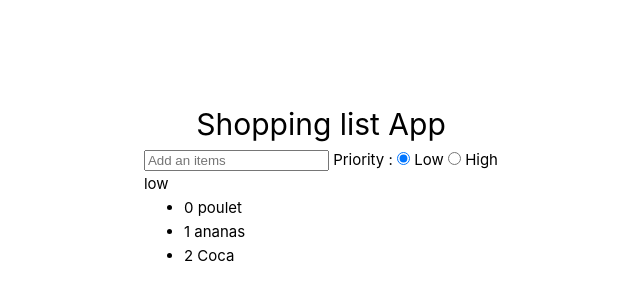
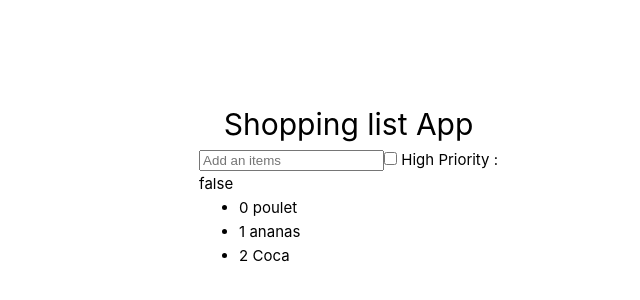
Before and after one commit to ElvinKyungu/CompositionAPIProject, a Vue app: page / in a window 1280 px wide. Shown: the part 216-516 px from the top of the page, without its empty margins (142-782 px from the left). Built offline with nearby package versions, Linux system fonts and the light colour scheme.

Commit message:
fix : ajusting the same logic on priority method

```diff
--- a/src/App.vue
+++ b/src/App.vue
@@ -7,25 +7,20 @@
     {id:3, label: "Coca"},
   ]);
   const newItem = ref("");
-  const newItemPriority = ref('low')
+  const newItemHighPriority = ref(false)
 </script>
 
 <template>
   <main>
     <h1 class="text-center">{{ header }}</h1>
     <input type="text" placeholder="Add an items" v-model.trim="newItem">
-    {{ newItem }}
-    Priority :
     <label>
-      <input type="radio" v-model="newItemPriority" value="low">
-      Low
-    </label>
-    <label>
-      <input type="radio" v-model="newItemPriority" value="high">
-      High
+      <input type="checkbox" v-model="newItemHighPriority">
+      High Priority :
+
     </label>
     <br>
-    {{ newItemPriority }}
+    {{ newItemHighPriority }}
     <ul>
       <li v-for="({id, label}, index) in items" :key="id">
         {{ index }}
```
